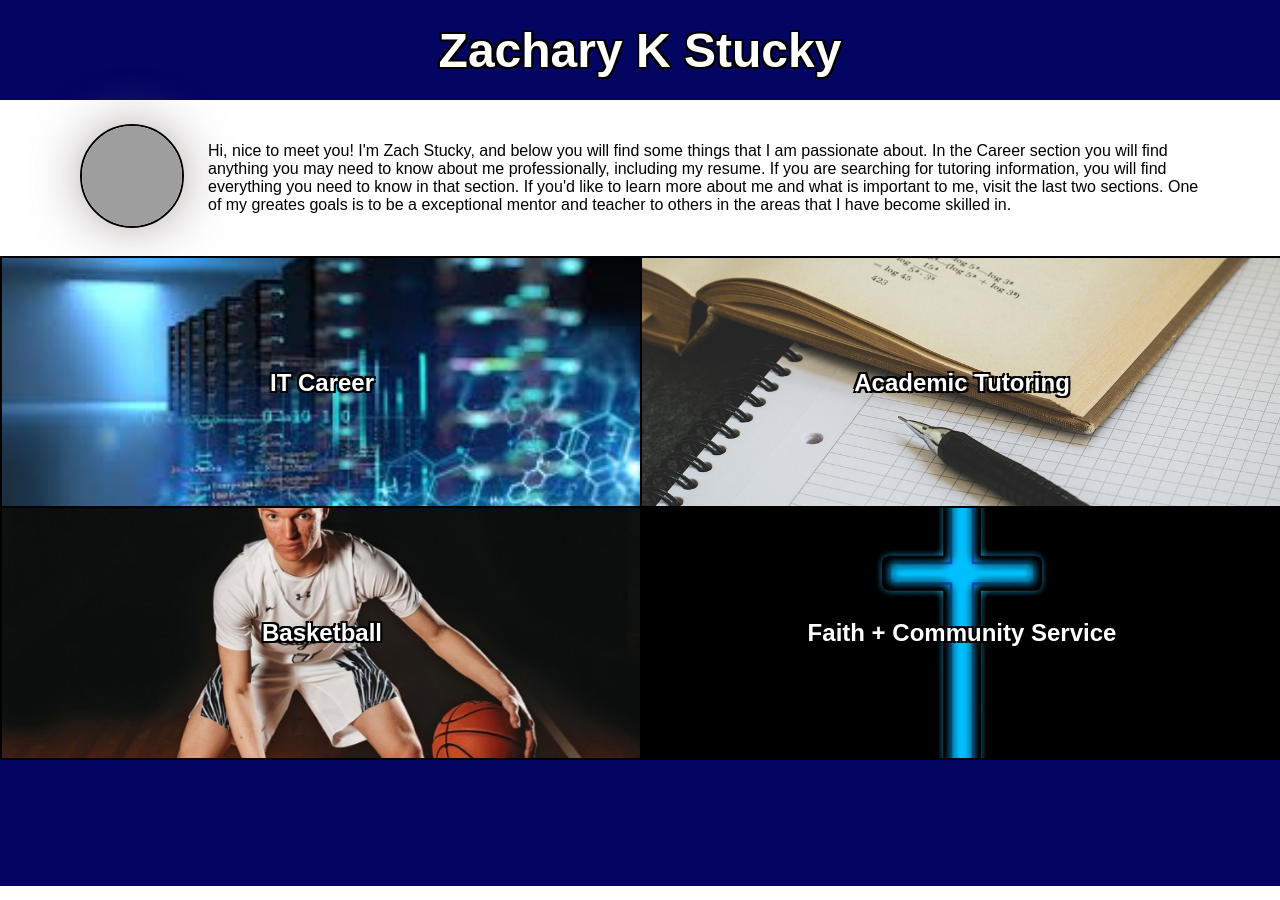
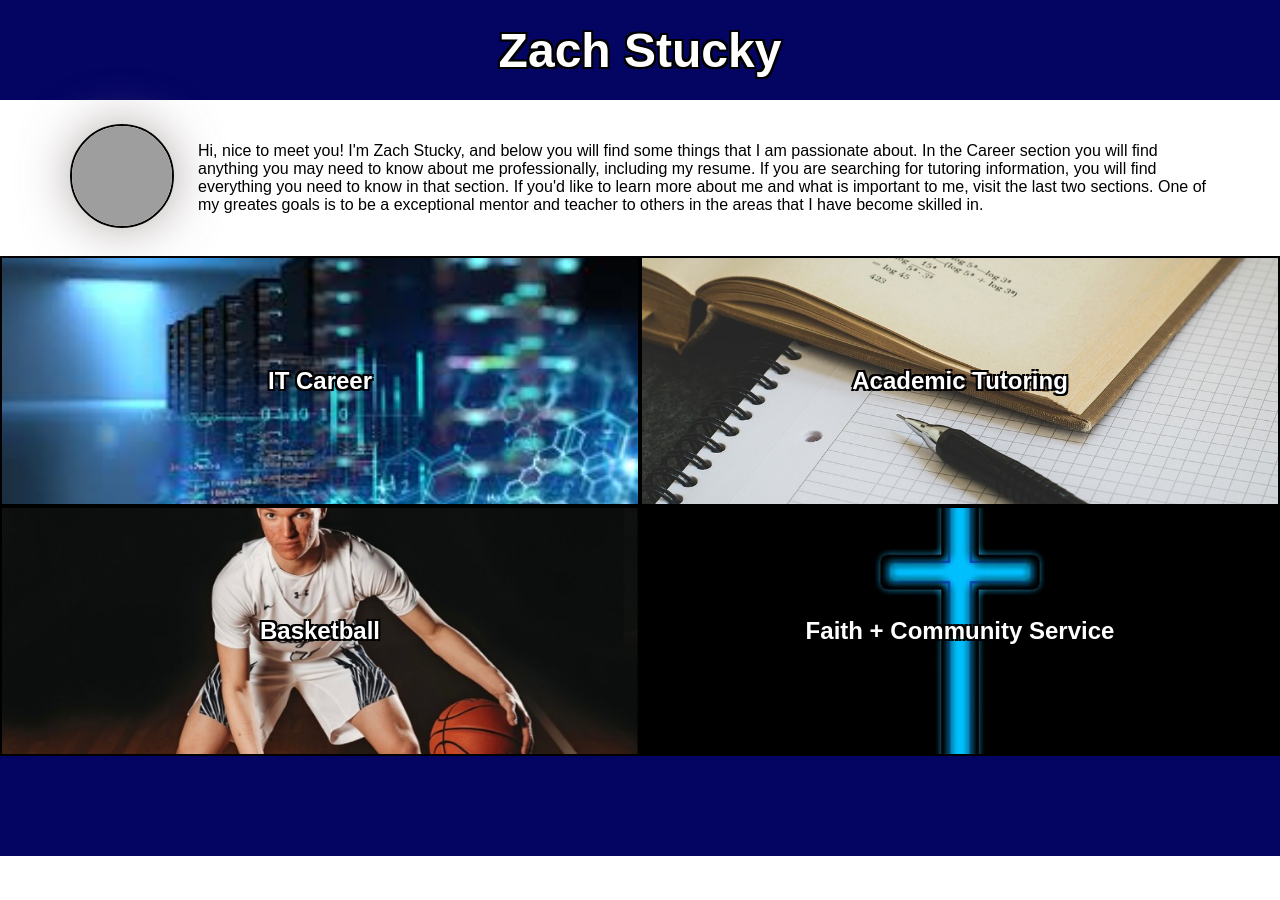
Before and after one commit to zstucky/zach_stucky, a Jekyll site: the page built from index.markdown, in a window 1280 px wide, cut to the strip 0-900 px from the top of the page. Built offline with Jekyll 4.4.1, drawn with Linux system fonts in a browser that asks for light colours; grey boxes are pictures that could not be loaded.

Commit message:
Layout issues fixed on desktop and mobile

```diff
--- a/index.markdown
+++ b/index.markdown
@@ -5,11 +5,11 @@ title: Home
 
 <section class="intro-banner">
   <div class="banner-text">
-    <h1>Zachary K Stucky</h1>
+    <h1>Zach Stucky</h1>
   </div>
 </section>
 
-<section class="about">
+<section class="about responsive-about">
   <div class="profile-pic">
     <img src="/assets/profile.jpg" alt="Picture of Zachary">
   </div>
--- a/style.css
+++ b/style.css
@@ -2,16 +2,16 @@ body {
   font-family: sans-serif;
   margin: 0;
   padding: 0;
-  overflow-x: hidden;
 }
 
 .container {
   width: 100%;
   max-width: 100%;
-  margin: 0;
-  padding: 0;
+  margin: 0px;
+  padding: 0px 0px;
   display: flex;
   flex-direction: column;
+
 }
 
 .intro-banner {
@@ -41,13 +41,13 @@ body {
 .about {
   display: flex;
   align-items: center;
-  padding:  24px 32px;
+  padding:  24px 0px;
   width: 100%;
   background-color: #ffffff;
 }
 
 .about-text {
-  margin-right: 110px;
+  margin-right: 70px;
 }
 
 .profile-pic img {
@@ -57,7 +57,7 @@ body {
   object-position: 45% center;
   border-radius: 50%;
   border: 2px solid black;
-  margin-left: 48px;
+  margin-left: 70px;
   margin-right: 24px;
   box-shadow: 0 0 50px rgba(138, 124, 124, 0.681);
 }
@@ -74,6 +74,8 @@ body {
   flex-direction: column;
   align-items: center;
   justify-content: center;
+  border: 0px solid black;
+  box-sizing: border-box;
   border: 2px solid black;
   width: 100%;
   height: 100%;
@@ -100,6 +102,7 @@ body {
   left: 50%;
   transform: translate(-50%, -50%);
   pointer-events: none;
+  text-align: center;
 }
 
 .box {
@@ -117,5 +120,45 @@ body {
   background-color: rgb(4, 4, 99);
   flex-grow: 1;
   display: flex;
-  height: 130px;
+  height: 100px;
 }
+
+@media (max-width: 600px) {
+  body {
+    overflow-x: hidden;
+  }
+
+  .about {
+    flex-direction: column;
+    align-items: center;
+    text-align: center;
+  }
+
+  .about-text {
+    margin: 0;
+    max-width: 100%;
+    padding: 0px 10px;
+  }
+
+  .profile-pic img {
+    margin: 0 0 16px 0;
+  }
+
+  .grid {
+    grid-template-columns: 1fr;
+    grid-template-rows: auto;
+  }
+
+  .grid-item {
+    height: 200px;
+  }
+
+  /* Zoom basketball image and ensure layout is unaffected on mobile */
+  .grid-item {
+    overflow: hidden;
+  }
+  .grid-item img {
+    object-position: center;
+    transform: scale(1.6);
+  }
+}
```
